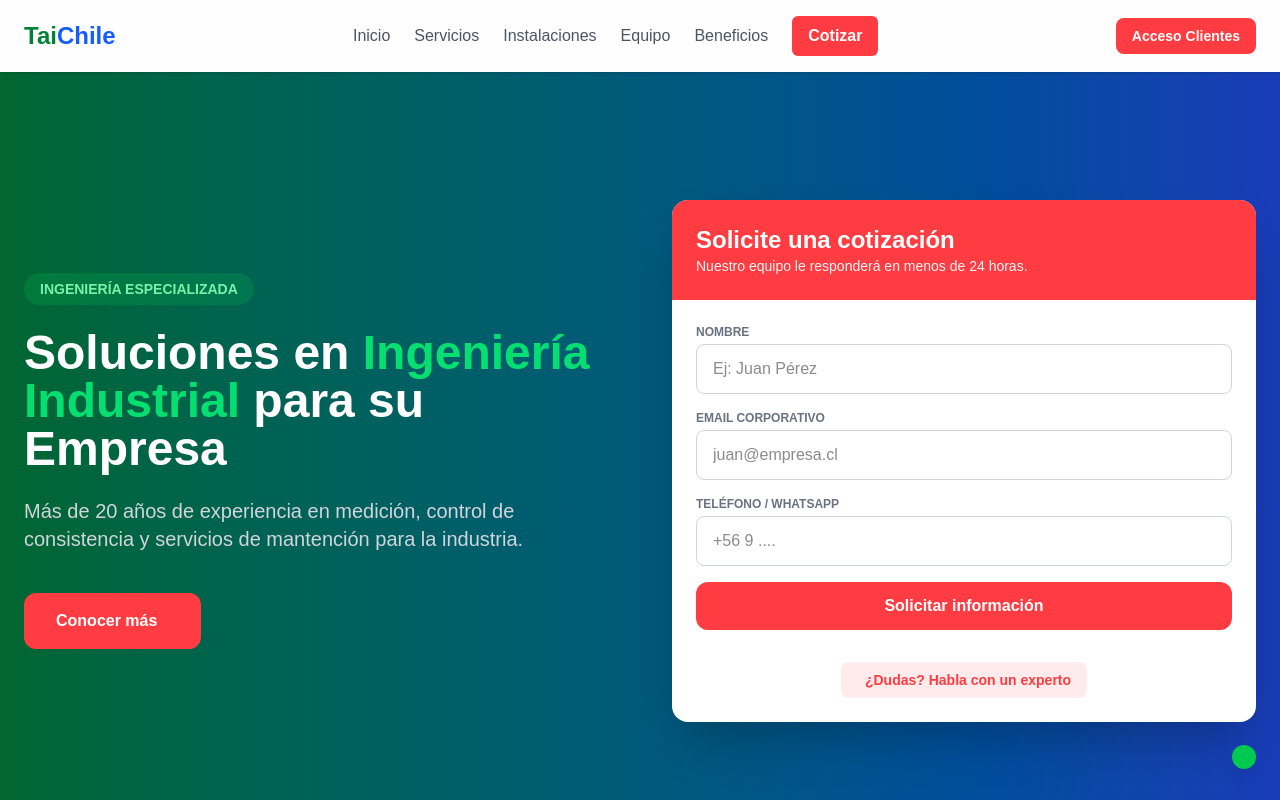
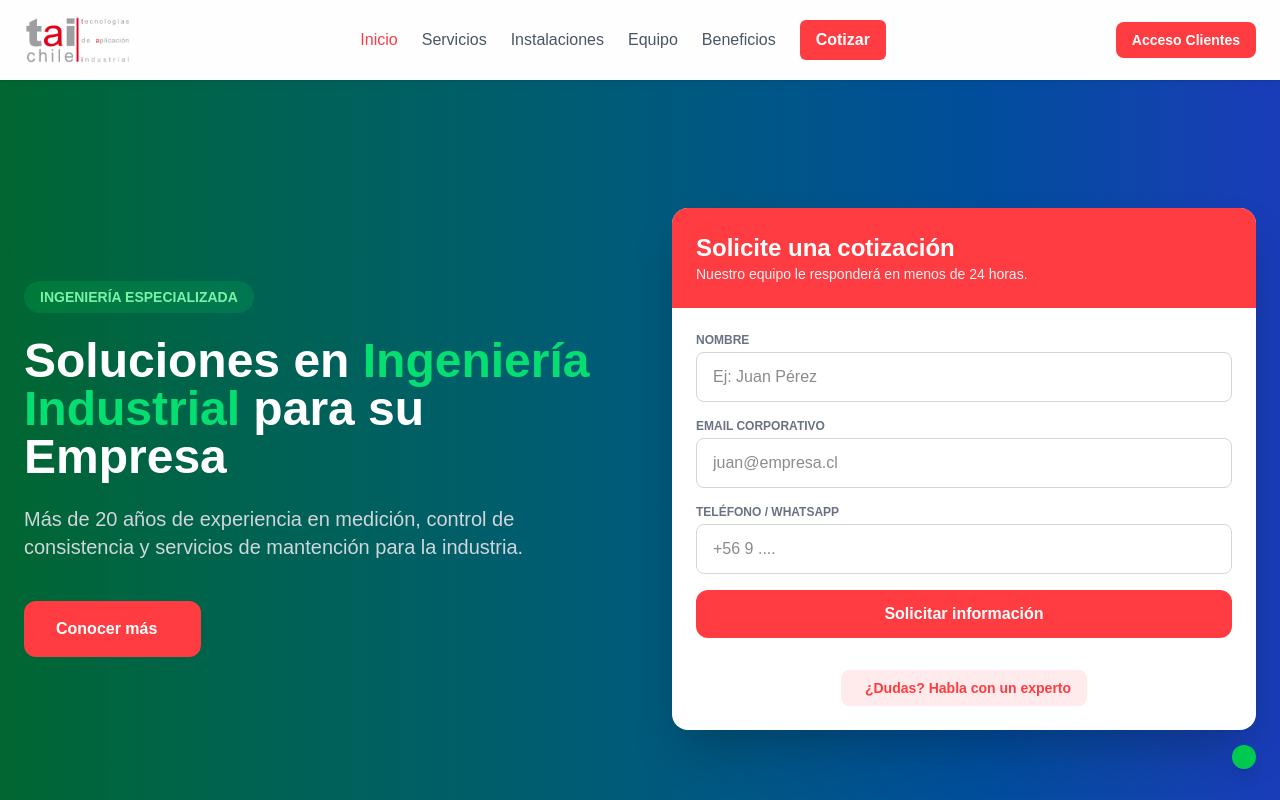
Before and after one commit to CatalinaOlivaresHerrera/taichile, a Next.js app: page / in a window 1280 px wide. Shown: the top 800 px of the page. Built offline with nearby package versions, Linux system fonts and the light colour scheme.

Commit message:
Prototipo con diseño completo

```diff
--- a/app/page.tsx
+++ b/app/page.tsx
@@ -1,16 +1,21 @@
 export default function Home() {
   return (
     <main className="min-h-screen bg-gray-50">
-      {/* Header - Estilo ESOM con colores Taichile */}
+      {/* Header -  */}
       <header className="bg-white/80 backdrop-blur-md sticky top-0 z-50 shadow-sm">
         <nav className="container mx-auto px-6 py-4 flex justify-between items-center">
-          <a href="#" className="text-2xl font-bold text-green-700">
-            Tai<span className="text-blue-600">Chile</span>
+          {/* Logo como imagen */}
+          <a href="#" className="flex items-center">
+            <img
+              src="/tai.png"
+              alt="Taichile"
+              className="h-12 w-auto"
+            />
           </a>
 
           {/* Menú desktop */}
           <div className="hidden lg:flex items-center space-x-6">
-            <a href="#inicio" className="text-gray-600 hover:text-green-700 font-medium">Inicio</a>
+            <a href="#inicio" className="font-medium" style={{ color: 'rgb(255, 60, 65)' }}>Inicio</a>
             <a href="#servicios" className="text-gray-600 hover:text-green-700 font-medium">Servicios</a>
             <a href="#instalaciones" className="text-gray-600 hover:text-green-700 font-medium">Instalaciones</a>
             <a href="#equipo" className="text-gray-600 hover:text-green-700 font-medium">Equipo</a>
```
